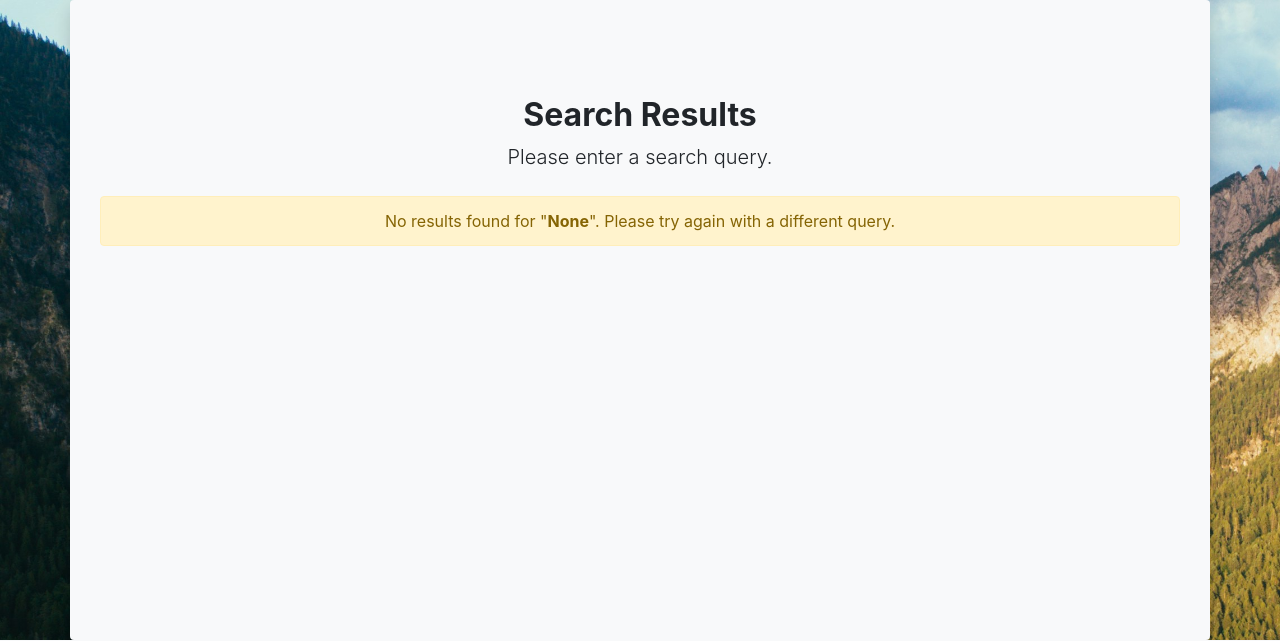
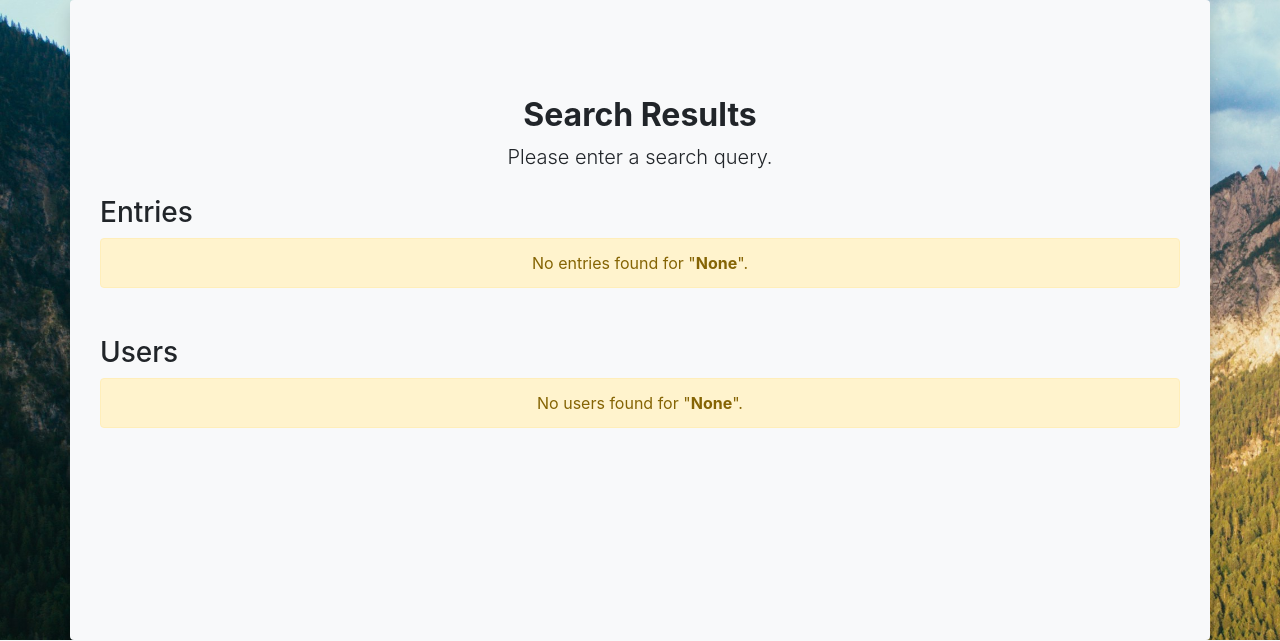
Before and after one commit to celiska/travel_journal, a Django app: page /search/ in a window 1280 px wide. Shown: the part 72-713 px from the top of the page. Run offline with Django 5.2, Linux system fonts and the light colour scheme; parts of the project's set-up code (start-up, migrations or seed data) failed here and were passed over; some libraries are stand-ins or nearby versions.

Commit message:
Added edit panel for user group "editor" + search results for users

```diff
--- a/travel_journal/urls.py
+++ b/travel_journal/urls.py
@@ -4,8 +4,9 @@
 from django.views.generic import TemplateView
 
 from travel_journal import settings
-from accounts.views import SignUpView, user_logout, profile_update, profile_view, delete_user
-from viewer.views import home, EntriesList, entry_list, EntryCreateView, EntryDetailView, EntryUpdateView, EntryDeleteView, search_results, ImageUploadView, ImageDeleteView
+from accounts.views import SignUpView, user_logout, profile_update, delete_user, profile_view
+from viewer.views import home, entry_list, EntryCreateView, EntryDetailView, EntryUpdateView, \
+    EntryDeleteView, search_results, ImageUploadView, ImageDeleteView, EntriesEditView
 
 urlpatterns = [
     path('admin/', admin.site.urls, name='admin'),
@@ -18,6 +19,7 @@
     path('entry/<pk>/update', EntryUpdateView.as_view(), name='entry_update'),
     path('entry/<pk>/delete', EntryDeleteView.as_view(), name='entry_delete'),
     path('entry/<pk>/image_upload', ImageUploadView.as_view(), name='image_upload'),
+    path('entries_edit', EntriesEditView.as_view(), name='edit_panel'),
 
     path('image_delete/<pk>', ImageDeleteView.as_view(), name='image_delete'),
 
--- a/viewer/templates/search_results.html
+++ b/viewer/templates/search_results.html
@@ -11,19 +11,37 @@
         {% endif %}
     </div>
 
-    <!-- Výsledky hledání -->
-    {% if results %}
+    <!-- Výsledky hledání pro entries -->
+    <h3>Entries</h3>
+    {% if entry_results %}
         <div class="list-group">
-            {% for result in results %}
-                <a href="{% url 'entry' result.pk %}" class="list-group-item list-group-item-action">
-                    <h5 class="mb-1">{{ result.entry_name }}</h5>
-                    <p class="mb-1">{{ result.description|slice:":200" }}...</p>
+            {% for entry in entry_results %}
+                <a href="{% url 'entry' entry.pk %}" class="list-group-item list-group-item-action">
+                    <h5 class="mb-1">{{ entry.entry_name }}</h5>
+                    <p class="mb-1">{{ entry.description|slice:":200" }}...</p>
                 </a>
             {% endfor %}
         </div>
     {% else %}
         <div class="alert alert-warning text-center" role="alert">
-            No results found for "<strong>{{ query }}</strong>". Please try again with a different query.
+            No entries found for "<strong>{{ query }}</strong>".
+        </div>
+    {% endif %}
+
+    <!-- Výsledky hledání pro uživatele -->
+    <h3 class="mt-5">Users</h3>
+    {% if user_results %}
+        <div class="list-group">
+            {% for user in user_results %}
+                <a href="{% url 'profile' user.username %}" class="list-group-item list-group-item-action">
+                    <h5 class="mb-1">{{ user.username }}</h5>
+                    <p class="mb-1">{{ user.profile.display_name }}</p>
+                </a>
+            {% endfor %}
+        </div>
+    {% else %}
+        <div class="alert alert-warning text-center" role="alert">
+            No users found for "<strong>{{ query }}</strong>".
         </div>
     {% endif %}
 </div>
--- a/viewer/views.py
+++ b/viewer/views.py
@@ -1,9 +1,8 @@
-from profile import Profile
-
 from django.db.models import Max
 from django.shortcuts import render
 from django.urls import reverse_lazy
 from django.views.generic import ListView, CreateView, DetailView, UpdateView, DeleteView
+from django.contrib.auth.models import User
 
 from viewer.forms import EntryCreateForm, ImageUploadForm
 from viewer.models import Entry, Country, Weather, Place, Hashtag, Image
@@ -12,10 +11,10 @@
 def home(request):
     return render(request, "home.html")
 
-class EntriesList(ListView):
-    template_name = "entries.html"
+class EntriesEditView(ListView):
+    template_name = "edit_panel.html"
     model = Entry
-    context_object_name = 'entries'
+    context_object_name = 'entries_list'
 
 def get_countries_and_places():
     countries = Country.objects.all()
@@ -23,7 +22,7 @@
     return countries, places
 
 def entry_list(request):
-    entries = Entry.objects.all()
+    entries = Entry.objects.filter(is_private=False)
 
     countries = Entry.objects.values_list('country__country', flat=True).distinct()
     places = Entry.objects.values_list('place__place', flat=True).distinct()
@@ -174,11 +173,23 @@
 def search_results(request):
     query = request.GET.get('query')
     if query:
-        results = Entry.objects.filter(entry_name__icontains=query) | Entry.objects.filter(description__icontains=query)
+        entry_results = Entry.objects.filter(is_private=False).filter(
+            entry_name__icontains=query
+        ) | Entry.objects.filter(is_private=False).filter(
+            description__icontains=query
+        )
+        user_results = User.objects.filter(username__icontains=query) | User.objects.filter(
+            profile__display_name__icontains=query
+        )
     else:
-        results = Entry.objects.none()
+        entry_results = Entry.objects.none()
+        user_results = User.objects.none()
 
-    return render(request, 'search_results.html', {'results': results, 'query': query})
+    return render(request, 'search_results.html', {
+        'entry_results': entry_results,
+        'user_results': user_results,
+        'query': query
+    })
 
 class ImageDeleteView(DeleteView):
     template_name = 'image_delete.html'
```
Also changed, not shown: accounts/views.py (+14 -0 lines), templates/registration/profile.html (+4 -3 lines), viewer/templates/edit_panel.html (added, +23 -0 lines).
